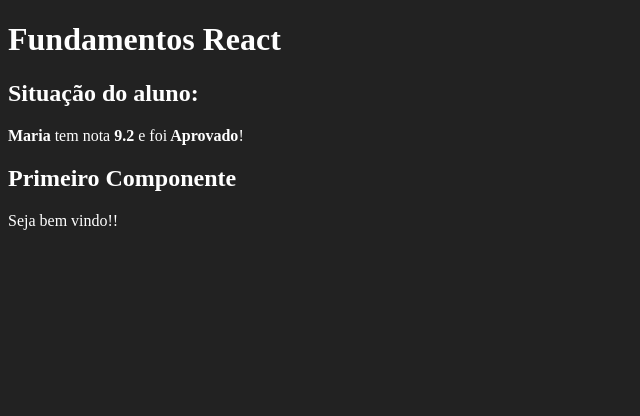
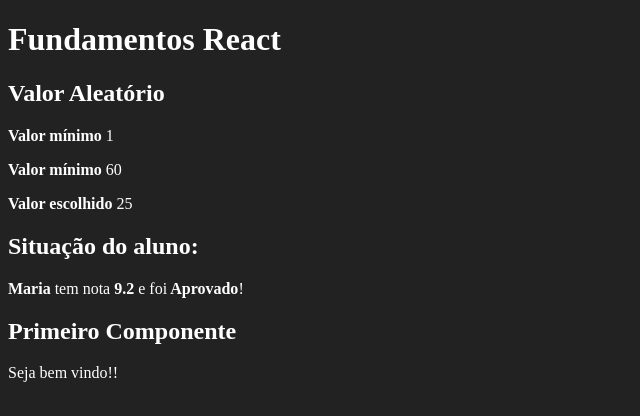
Before and after one commit to Raylannal/demo-react, a React (Create React App) app: page / in a window 1280 px wide. Shown: the top 416 px of the page, without its empty margins (0-640 px from the left). Built offline with nearby package versions, Linux system fonts and the light colour scheme.

Commit message:
feat: :sparkles: new component aleatorio

```diff
--- a/src/App.jsx
+++ b/src/App.jsx
@@ -1,11 +1,14 @@
 /* eslint-disable import/no-anonymous-default-export */
 import React from "react";
+
+import Aleatorio from "./components/basicos/Aleatorio";
 import Primeiro from "./components/basicos/Primeiro";
 import ComParametro from "./components/basicos/ComParametro";
 
 export default (_) => (
   <div id="app">
     <h1>Fundamentos React</h1>
+    <Aleatorio min = {1} max = {60}></Aleatorio>
     <ComParametro
       titulo="Situação do aluno:"
       aluno="Maria"
--- /dev/null
+++ b/src/components/basicos/Aleatorio.jsx
@@ -0,0 +1,21 @@
+/* eslint-disable import/no-anonymous-default-export */
+import React from "react";
+
+export default (props) => {
+  const { min, max } = props;
+  const aleatorio = parseInt(Math.random() * (max - min) + min);
+  return (
+    <div>
+      <h2>Valor Aleatório</h2>
+      <p>
+        <strong>Valor mínimo</strong> {min}
+      </p>
+      <p>
+        <strong>Valor mínimo</strong> {max}
+      </p>
+      <p>
+        <strong>Valor escolhido</strong> {aleatorio}
+      </p>
+    </div>
+  );
+};
```
